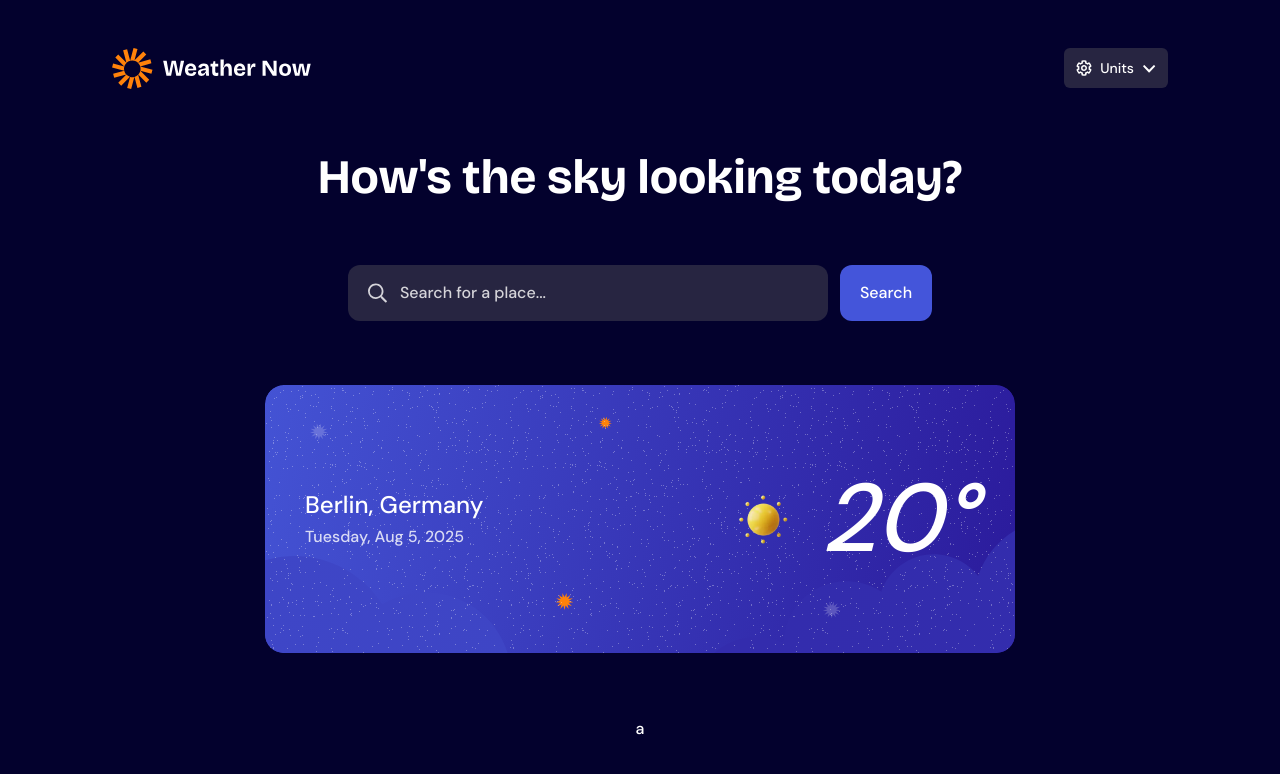
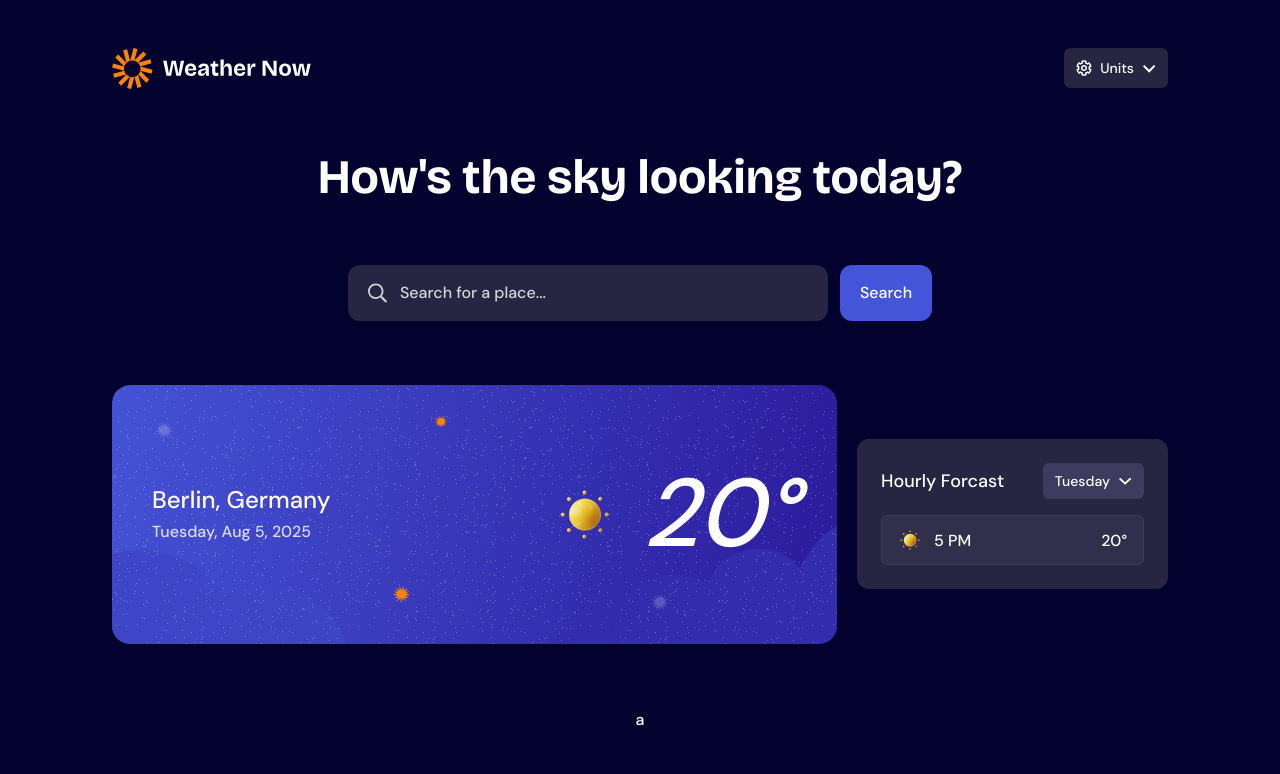
Before and after one commit to constFormek/weather-app, a Next.js app: page / in a window 1280 px wide. Shown: the top 774 px of the page. Built offline with nearby package versions, Linux system fonts and the light colour scheme.

Commit message:
created basic ui structure for HourlyForcast.tsx, created an Forcast element div

```diff
--- a/app/layout.tsx
+++ b/app/layout.tsx
@@ -4,6 +4,7 @@ import "./globals.css";
 import Navbar from "@/components/Navbar";
 import Hero from "@/components/Hero";
 import Searchbar from "@/components/Searchbar";
+import HourlyForcast from "@/components/HourlyForcast";
 
 export const dmSans = DM_Sans({
     subsets: ['latin'],
@@ -51,8 +52,12 @@ export default function RootLayout({
 
         <Searchbar />
 
-        <div className="flex flex-col">
-          <Hero />
+        <div className="flex items-center gap-5">
+          <div className="flex flex-col">
+            <Hero />
+          </div>
+
+          <HourlyForcast />
         </div>
         {children}
       </body>
--- /dev/null
+++ b/components/HourlyForcast.tsx
@@ -0,0 +1,42 @@
+
+import Image from "next/image";
+
+import sunIcon from "@/public/assets/images/icon-sunny.webp";
+import drizzleIcon from "@/public/assets/images/icon-drizzle.webp";
+import fogIcon from "@/public/assets/images/icon-fog.webp"
+import overcastIcon from "@/public/assets/images/icon-overcast.webp"
+import rainIcon from "@/public/assets/images/icon-rain.webp"
+import snowIcon from "@/public/assets/images/icon-snow.webp"
+import stormIcon from "@/public/assets/images/icon-storm.webp"
+
+
+const HourlyForcast = () => {
+  return (
+    <div className='flex flex-col bg-neutral-800 rounded-xl px-6 py-6 gap-4 w-80'>
+        <div className="flex items-center justify-between">
+            <h3 className="text-[18px]">Hourly Forcast</h3>
+
+            <button className="flex items-center gap-2 bg-neutral-600 rounded-md px-3 py-2 cursor-pointer">
+
+                <p className="text-sm">Tuesday</p>
+
+                <Image src={"/assets/images/icon-dropdown.svg"} width={14} height={14} alt="dropdown"/>
+            </button>
+        </div>
+
+        <div className="flex w-full justify-between items-center bg-neutral-700 border border-neutral-600 rounded-md py-1 px-2">
+            <div className="flex items-center gap-1">
+                <Image src={sunIcon} width={40} height={40} alt=""/>
+
+                <h3 className="pt-0.5">5 PM</h3>
+            </div>
+
+            <h4 className="mr-2 pt-0.5">20°</h4>
+        </div>
+
+
+    </div>
+  )
+}
+
+export default HourlyForcast
```
